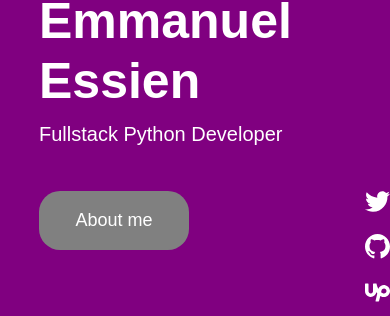
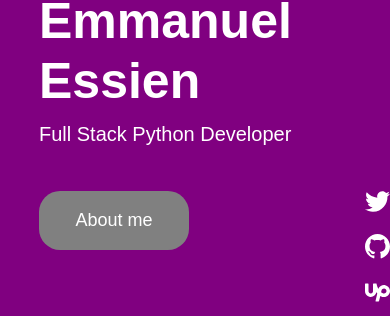
Before and after one commit to classAnon/portfolio3, a Flask app: page / in a window 390 px wide. Shown: the part 243-559 px from the top of the page. Run offline with Flask 2, Linux system fonts and the light colour scheme; some libraries are stand-ins or nearby versions; some web fonts are replaced.

Commit message:
corrected ul.show

```diff
--- a/static/styles.css
+++ b/static/styles.css
@@ -273,7 +273,7 @@ form h2{
 
     ul {
         display: none;
-        background-color: purple;
+        background-color: rgb(173, 44, 173);
         margin: 0px;
     }
 
--- a/templates/home.html
+++ b/templates/home.html
@@ -34,7 +34,7 @@
         <div class="hero-area">
             <div class="hero-name">
                 <h1>Emmanuel Essien</h1>
-                <p>Fullstack Python Developer</p>
+                <p>Full Stack Python Developer</p>
                 <div class="about-button"><a href="#about-me">About me</a></div>
             </div>
 
```
